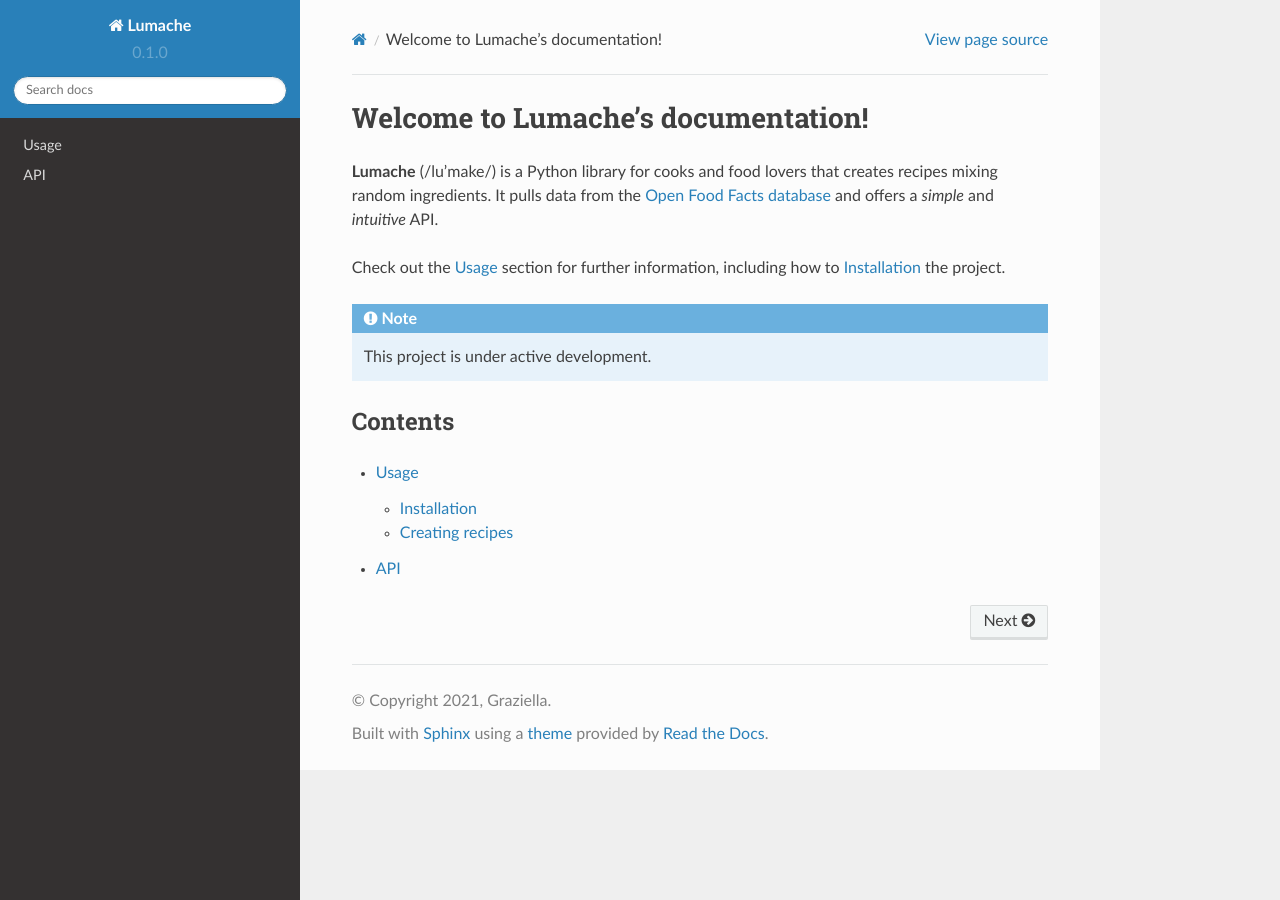
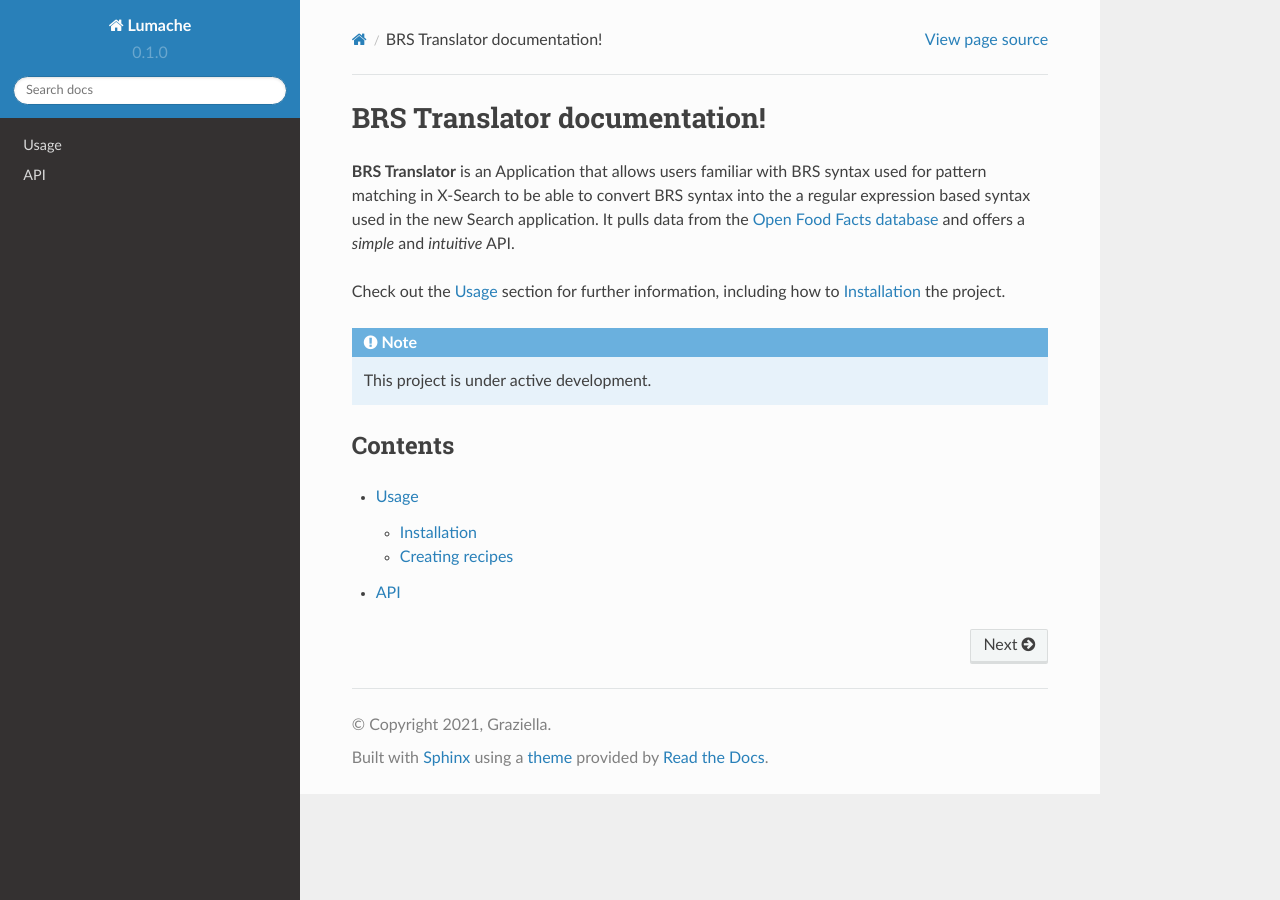
Before and after one commit to Ayjent/BRS-Translator, a Sphinx documentation site: the page built from docs/source/index.rst, in a window 1280 px wide. Built offline with Sphinx 7.4.7 and the Read the Docs theme 2.0.0, drawn with Linux system fonts in a browser that asks for light colours.

Commit message:
Update index.rst

```diff
--- a/docs/source/index.rst
+++ b/docs/source/index.rst
@@ -1,8 +1,9 @@
-Welcome to Lumache's documentation!
-===================================
+BRS Translator documentation!
+=============================
 
-**Lumache** (/lu'make/) is a Python library for cooks and food lovers
-that creates recipes mixing random ingredients.
+**BRS Translator** is an Application that allows users familiar with BRS syntax used
+for pattern matching in X-Search to be able to convert BRS syntax into the a regular
+expression based syntax used in the new Search application.
 It pulls data from the `Open Food Facts database <https://world.openfoodfacts.org/>`_
 and offers a *simple* and *intuitive* API.
 
```
